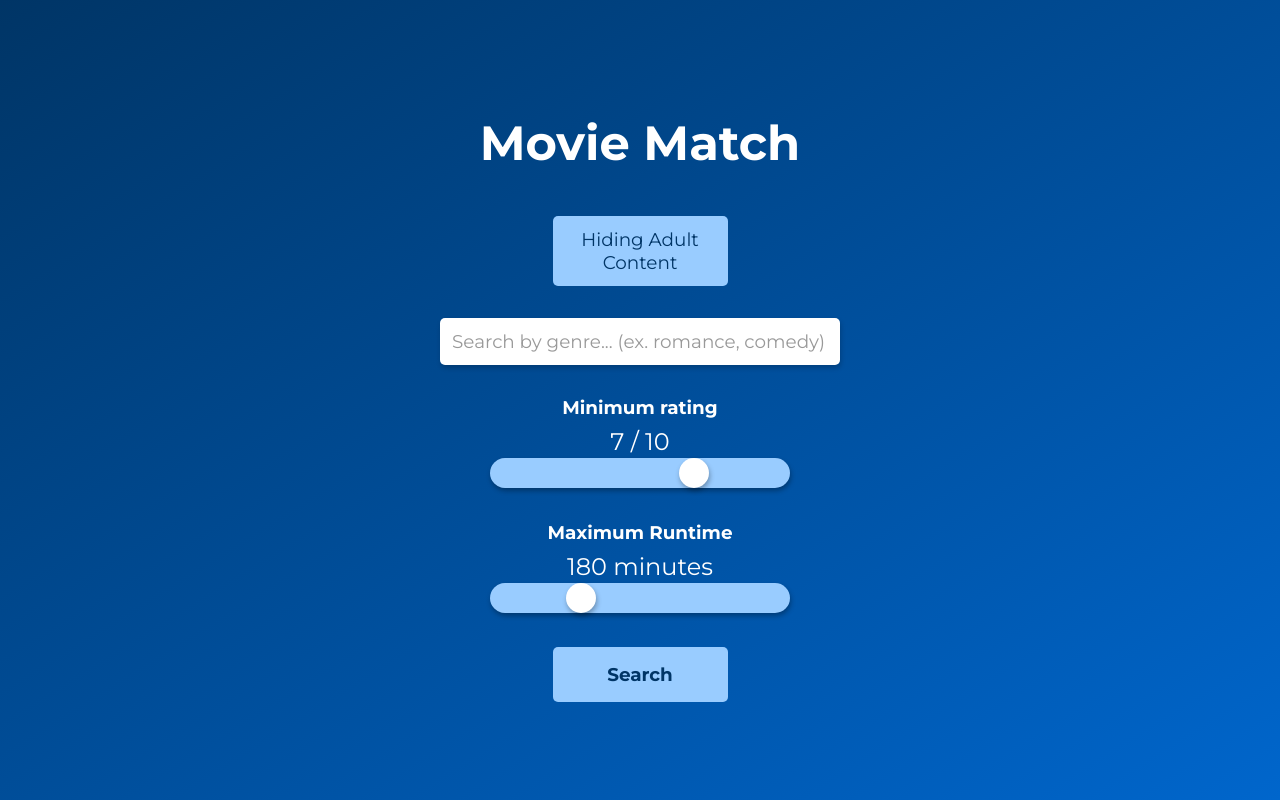
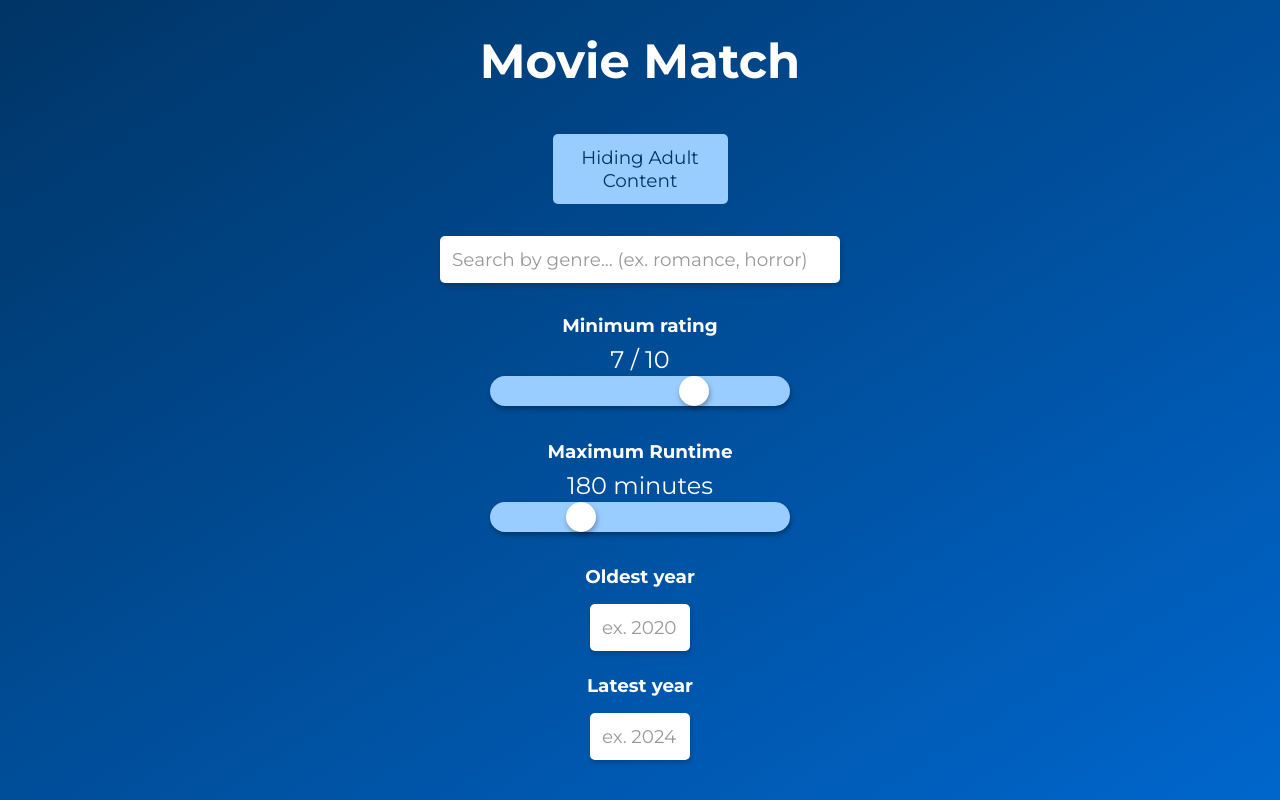
Before and after one commit to riya-dev/movie-oracle, a Next.js app in the folder website/: page / in a window 1280 px wide. Built offline with nearby package versions, Linux system fonts and the light colour scheme.

Commit message:
Year search box works with API.

```diff
--- a/website/components/NavBar.tsx
+++ b/website/components/NavBar.tsx
@@ -6,6 +6,8 @@ const NavBar = ({ onMoviesFetched }) => {
   const [genreSearch, setGenreSearch] = useState('');
   const [ratingSliderValue, setRatingSliderValue] = useState(7);
   const [runtimeSliderValue, setRuntimeSliderValue] = useState(180);
+  const [releaseMin, setReleaseMin] = useState('');
+  const [releaseMax, setReleaseMax] = useState('');
 
   const [isTransformed, setIsTransformed] = useState(false);
 
@@ -25,6 +27,14 @@ const NavBar = ({ onMoviesFetched }) => {
     setRuntimeSliderValue(e.target.value);
   };
 
+  const handleReleaseMinSearchChange = (e) => {
+    setReleaseMin(e.target.value);
+  };
+
+  const handleReleaseMaxSearchChange = (e) => {
+    setReleaseMax(e.target.value);
+  };
+
   const handleSearch = async (e) => {
     e.preventDefault();
     setNavbarHeight('15vh');
@@ -36,7 +46,9 @@ const NavBar = ({ onMoviesFetched }) => {
       include_adult: showAdultContent,
       vote_average_gte: ratingSliderValue,
       genre_strings: genreSearch.split(',').map(s => s.trim()),
-      runtime_lte: runtimeSliderValue
+      runtime_lte: runtimeSliderValue,
+      primary_release_date_gte: releaseMin,
+      primary_release_date_lte: releaseMax
     };
 
     try {
@@ -77,8 +89,8 @@ const NavBar = ({ onMoviesFetched }) => {
           <div className="form-item">
             <input
               type="text"
-              placeholder= {isTransformed ? "Search by genre..." : "Search by genre... (ex. romance, comedy)"}
-              className={`search-bar ${isTransformed ? 'transformed' : ''}`}
+              placeholder= {isTransformed ? "Search by genre..." : "Search by genre... (ex. romance, horror)"}
+              className={`search-bar-genre ${isTransformed ? 'transformed' : ''}`}
               value={genreSearch}
               name="genre"
               onChange={handleGenreSearchChange}
@@ -123,6 +135,32 @@ const NavBar = ({ onMoviesFetched }) => {
           </div>
 
           <div className="form-item">
+            <div>
+              <h2 className="h2-navbar">Oldest year</h2>
+              <input
+                type="text"
+                placeholder= "ex. 2020"
+                className={`search-bar-year ${isTransformed ? 'transformed' : ''}`}
+                value={releaseMin}
+                name="min-year"
+                onChange={handleReleaseMinSearchChange}
+              />
+            </div>
+
+            <div>
+              <h2 className="h2-navbar">Latest year</h2>
+              <input
+                type="text"
+                placeholder= "ex. 2024"
+                className={`search-bar-year ${isTransformed ? 'transformed' : ''}`}
+                value={releaseMax}
+                name="max-year"
+                onChange={handleReleaseMaxSearchChange}
+              />
+            </div>
+          </div>
+
+          <div className="form-item">
             <button type="submit" className="shiny-search-button">
               Search
             </button>
--- a/website/styles/components/_button.scss
+++ b/website/styles/components/_button.scss
@@ -18,26 +18,6 @@
 
 .btn {
     @include btn($tertiary);
-    &:hover {
-        background-color: lighten($tertiary, 5);
-        transform: scale(1.10);
-    }
-
-    .btn-outlined {
-        @include btn(white);
-        border: $base-border-thickness solid $tertiary;
-        &:hover {
-            background-color: $tertiary;
-            transform: scale(1.10);
-        }
-    }
-}
-
-.btn-adult{
-    @include btn;
-    width: 175px;
-    min-width: 50px;
-    font-weight: normal;
     &:hover {
         background-color: lighten($tertiary, 5);
         transform: scale(1.10);
@@ -109,16 +89,10 @@
     }
 }
 
-@keyframes pulse {
-    0%, 100% { transform: scale(1); }
-    50% { transform: scale(1.05); }
-}
-
 .shiny-search-button {
     @include shine;
     font-weight: bold;
     padding: 1rem 1.5rem;
-    // animation: pulse .5s infinite;
 
     &.transformed {
         width: 150px;
@@ -135,3 +109,25 @@
         }
     }
 }
+
+@keyframes pulse {
+    0%, 100% { transform: scale(1); }
+    50% { transform: scale(1.05); }
+}
+
+.shiny-result-button {
+    @include shine;
+    font-size: 1rem;
+    animation: pulse 1.5s infinite;
+    background: lighten($tertiary, 15%);
+    color: $primary;
+    padding: 0.25rem;
+    margin-top: 0rem;
+    margin-left: 1rem;
+    margin: auto;
+
+    &:hover {
+        color: $primary;
+        box-shadow: 0 0 2px $secondary;
+    }
+}
--- a/website/styles/components/_search-bar.scss
+++ b/website/styles/components/_search-bar.scss
@@ -5,13 +5,10 @@ $search-bar-border: 1px solid #ccc;
 $search-bar-placeholder-color: #999;
 $search-bar-focus-border: 2px solid #007bff;
 
-.search-bar {
-  // width: 100%;
+@mixin search-bar {
   width: 400px;
   min-width: 100px;
-  // margin: $base-margin;
   padding: $base-padding;
-  // border: $search-bar-border;
   border: 0;
   border-radius: math.div($base-border-radius, 4);
   box-sizing: border-box;
@@ -42,3 +39,13 @@ $search-bar-focus-border: 2px solid #007bff;
       width: 190px;
     }
 }
+
+.search-bar-genre {
+  @include search-bar;
+}
+
+.search-bar-year {
+  @include search-bar;
+  width: 100px;
+  margin: 0.5rem;
+}
--- a/website/styles/components/_texts.scss
+++ b/website/styles/components/_texts.scss
@@ -1,14 +1,15 @@
 $primary: #003566;
 
 .h1.transformed {
-    font-size: 2rem;
+    font-size: 3rem;
     margin-left: 1rem;
 }
 
 .h2-alt {
     color: $primary;
     margin-top: 8rem;
-    font-size: 3rem;
+    margin-bottom: 1rem;
+    font-size: 2.25rem;
     width: auto 100%;
     text-align: center;
 }
--- a/website/styles/index.css
+++ b/website/styles/index.css
@@ -52,6 +52,7 @@ html {
 .card .card-text {
   padding: 0.75rem;
   flex-grow: 1;
+  margin: auto;
 }
 .card .card-title {
   font-size: 2rem;
@@ -111,47 +112,6 @@ html {
   transform: scale(1.1);
 }
 
-.btn-adult {
-  text-decoration: none;
-  cursor: pointer;
-  display: inline-block;
-  border: 0;
-  padding: 0.75rem;
-  border-radius: 5px;
-  background-color: #99ccff;
-  font-family: "Montserrat", sans-serif;
-  font-size: 1.15rem;
-  font-weight: bold;
-  box-shadow: 1px 3px 5px rgba(0, 0, 0, 0.2);
-  transition: transform 0.2s ease, background-color 0.2s ease;
-  width: 175px;
-  min-width: 50px;
-  font-weight: normal;
-}
-.btn-adult:hover {
-  background-color: #b3d9ff;
-  transform: scale(1.1);
-}
-.btn-adult .btn-outlined {
-  text-decoration: none;
-  cursor: pointer;
-  display: inline-block;
-  border: 0;
-  padding: 0.75rem;
-  border-radius: 5px;
-  background-color: white;
-  font-family: "Montserrat", sans-serif;
-  font-size: 1.15rem;
-  font-weight: bold;
-  box-shadow: 1px 3px 5px rgba(0, 0, 0, 0.2);
-  transition: transform 0.2s ease, background-color 0.2s ease;
-  border: 2px solid #99ccff;
-}
-.btn-adult .btn-outlined:hover {
-  background-color: #99ccff;
-  transform: scale(1.1);
-}
-
 @keyframes shine {
   0% {
     transform: translateX(-30px) rotate(-25deg);
@@ -199,14 +159,6 @@ html {
   box-shadow: 0 0 5px white;
 }
 
-@keyframes pulse {
-  0%, 100% {
-    transform: scale(1);
-  }
-  50% {
-    transform: scale(1.05);
-  }
-}
 .shiny-search-button {
   margin: 1rem;
   background: #99ccff;
@@ -257,6 +209,62 @@ html {
   animation: shine 300ms linear;
 }
 
+@keyframes pulse {
+  0%, 100% {
+    transform: scale(1);
+  }
+  50% {
+    transform: scale(1.05);
+  }
+}
+.shiny-result-button {
+  margin: 1rem;
+  background: #99ccff;
+  color: #003566;
+  font-family: "Montserrat", sans-serif;
+  border: 0;
+  padding: 0.75rem 1.25rem;
+  width: 175px;
+  min-width: 50px;
+  font-size: 1.15rem;
+  cursor: pointer;
+  border-radius: 5px;
+  position: relative;
+  overflow: hidden;
+  transition: all 100ms linear;
+  font-size: 1rem;
+  animation: pulse 1.5s infinite;
+  background: #e6f2ff;
+  color: #003566;
+  padding: 0.25rem;
+  margin-top: 0rem;
+  margin-left: 1rem;
+  margin: auto;
+}
+.shiny-result-button:hover {
+  transform: scale(1.1) rotate(-2.5deg);
+  color: white;
+}
+.shiny-result-button:hover::after {
+  content: "";
+  display: block;
+  width: 175px;
+  min-width: 50px;
+  height: 175%;
+  background: rgb(255, 255, 255);
+  background: linear-gradient(90deg, rgba(255, 255, 255, 0) 0%, rgb(255, 255, 255) 25%, rgb(255, 255, 255) 50%, rgb(255, 255, 255) 75%, rgba(255, 255, 255, 0) 100%);
+  opacity: 0.5;
+  position: absolute;
+  top: -20px;
+  left: 0;
+  animation: shine 200ms linear;
+  transform: translateX(250px) rotate(-25deg);
+}
+.shiny-result-button:hover {
+  color: #003566;
+  box-shadow: 0 0 2px #0066cc;
+}
+
 .navbar {
   position: fixed;
   top: 0;
@@ -275,7 +283,7 @@ html {
     flex-direction: column;
   }
 }
-.search-bar {
+.search-bar-genre {
   width: 400px;
   min-width: 100px;
   padding: 0.75rem;
@@ -288,23 +296,58 @@ html {
   box-shadow: 1px 3px 5px rgba(0, 0, 0, 0.2);
   transition: transform 0.2s ease, background-color 0.2s ease;
 }
-.search-bar::-moz-placeholder {
+.search-bar-genre::-moz-placeholder {
   color: #999;
 }
-.search-bar::placeholder {
+.search-bar-genre::placeholder {
   color: #999;
 }
-.search-bar:focus {
+.search-bar-genre:focus {
   outline: none;
   border: 2px solid #007bff;
   transform: scale(1.1);
   box-shadow: 0 0 5px white;
 }
-.search-bar:hover {
+.search-bar-genre:hover {
   transform: scale(1.1) rotate(-2.5deg);
   box-shadow: 0 0 5px white;
 }
-.search-bar.transformed {
+.search-bar-genre.transformed {
+  width: 190px;
+}
+
+.search-bar-year {
+  width: 400px;
+  min-width: 100px;
+  padding: 0.75rem;
+  border: 0;
+  border-radius: 5px;
+  box-sizing: border-box;
+  font-size: 1.15rem;
+  font-family: "Montserrat", sans-serif;
+  background-color: #fff;
+  box-shadow: 1px 3px 5px rgba(0, 0, 0, 0.2);
+  transition: transform 0.2s ease, background-color 0.2s ease;
+  width: 100px;
+  margin: 0.5rem;
+}
+.search-bar-year::-moz-placeholder {
+  color: #999;
+}
+.search-bar-year::placeholder {
+  color: #999;
+}
+.search-bar-year:focus {
+  outline: none;
+  border: 2px solid #007bff;
+  transform: scale(1.1);
+  box-shadow: 0 0 5px white;
+}
+.search-bar-year:hover {
+  transform: scale(1.1) rotate(-2.5deg);
+  box-shadow: 0 0 5px white;
+}
+.search-bar-year.transformed {
   width: 190px;
 }
 
@@ -386,14 +429,15 @@ html {
 }
 
 .h1.transformed {
-  font-size: 2rem;
+  font-size: 3rem;
   margin-left: 1rem;
 }
 
 .h2-alt {
   color: #003566;
   margin-top: 8rem;
-  font-size: 3rem;
+  margin-bottom: 1rem;
+  font-size: 2.25rem;
   width: auto 100%;
   text-align: center;
 }
```
Also changed, not shown: website/pages/page.tsx (+8 -0 lines), website/styles/components/_card.scss (+1 -30 lines), 2 other files (tests, documents, lock files or other folders).
